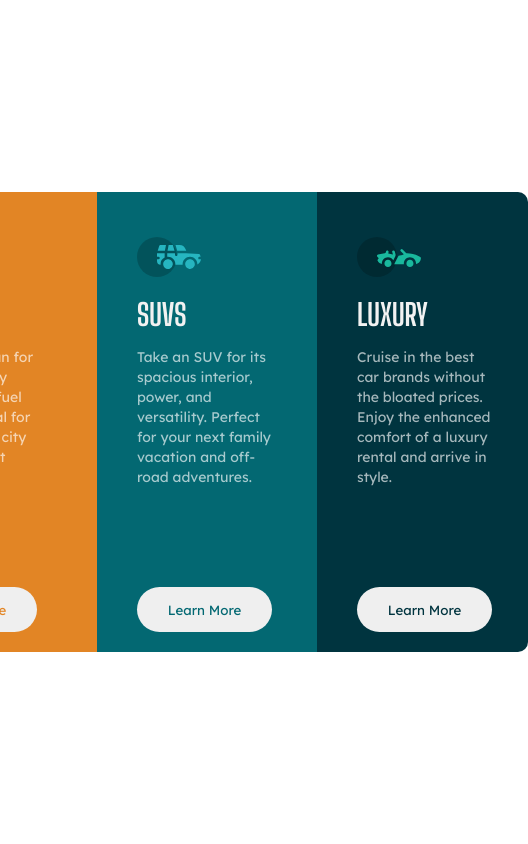
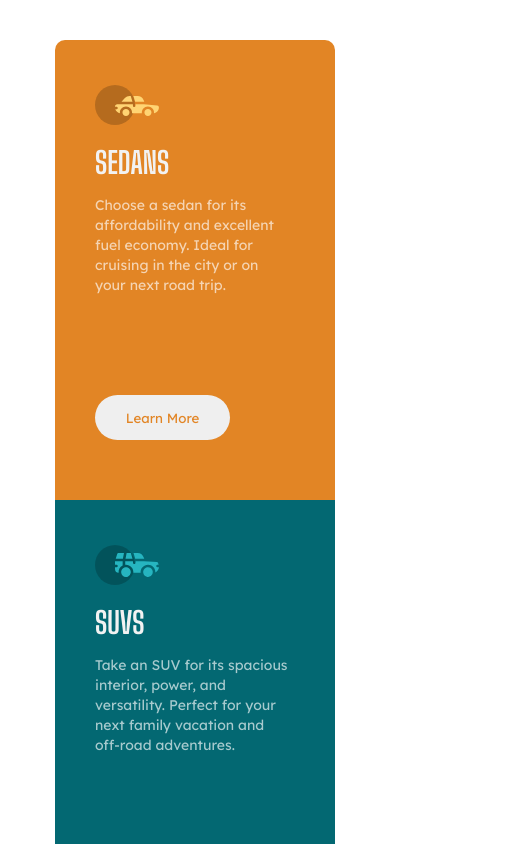
Before and after one commit to ciceronunes/Cards_3_Column, a plain HTML site: page Card_3_Column/index.html in a window 390 px wide. Shown: the top 844 px of the page, 528 px wide, since content can reach past the window. Drawn offline with Linux system fonts and the light colour scheme.

Commit message:
Atualização da responsividade

```diff
--- a/Card_3_Column/style.css
+++ b/Card_3_Column/style.css
@@ -40,21 +40,21 @@ main {
     padding: 45px 36px 60px 40px;
 }
 
-p{
+p {
     font-family: 'Lexend Deca', sans-serif;
     color: hsla(0, 0%, 100%, 0.65);
     line-height: 20px;
     font-size: 14px;
 }
 
-h1{
+h1 {
     font-family: 'Big Shoulders Display', cursive;
     color: #f2f2f2;
     font-size: 30px;
     margin: 15px 0;
 }
 
-button{
+button {
     width: 135px;
     height: 45px;
     border-radius: 25px;
@@ -63,35 +63,71 @@ button{
     margin-top: 100px;
 }
 
-#cardOne{
-color: #e28525;
+#cardOne {
+    color: #e28525;
 }
 
-#cardOne:active{
+#cardOne:active {
     border: thin solid #f2f2f2;
     background-color: #e28525;
     color: #f2f2f2;
     cursor: pointer;
 }
 
-#cardTwo{
-color: #036872;
+#cardTwo {
+    color: #036872;
 }
 
-#cardTwo:active{
+#cardTwo:active {
     border: thin solid #f2f2f2;
     background-color: #036872;
     color: #f2f2f2;
     cursor: pointer;
 }
 
-#cardThree{
-color:#00343f;
+#cardThree {
+    color: #00343f;
 }
 
-#cardThree:active{
+#cardThree:active {
     border: thin solid #f2f2f2;
     background-color: #00343f;
     color: #f2f2f2;
     cursor: pointer;
 }
+
+@media screen and (max-width: 900px) {
+    body {
+        width: 100vw;
+        height: 100vh;
+        display: flex;
+        justify-content: center;
+        align-items: flex-start ;
+    }
+
+    main {
+        display: flex;
+        flex-direction: column;
+        width: 280px;
+        height: 460px;
+        color: aliceblue;
+    }
+    #sedan {
+        background-color: #e28525;
+        border-top-left-radius: 10px;
+        border-top-right-radius: 10px;
+        border-bottom-left-radius: 0;
+        margin-top: 40px;
+        padding: 45px 60px 60px 40px;
+    }
+
+    #luxury {
+        background-color: #00343f;
+        border-top-right-radius: 0;
+        border-bottom-right-radius: 10px;
+        border-bottom-left-radius: 10px;
+        padding: 45px 36px 60px 40px;
+        margin-bottom: 40px;
+    }
+
+}
```
